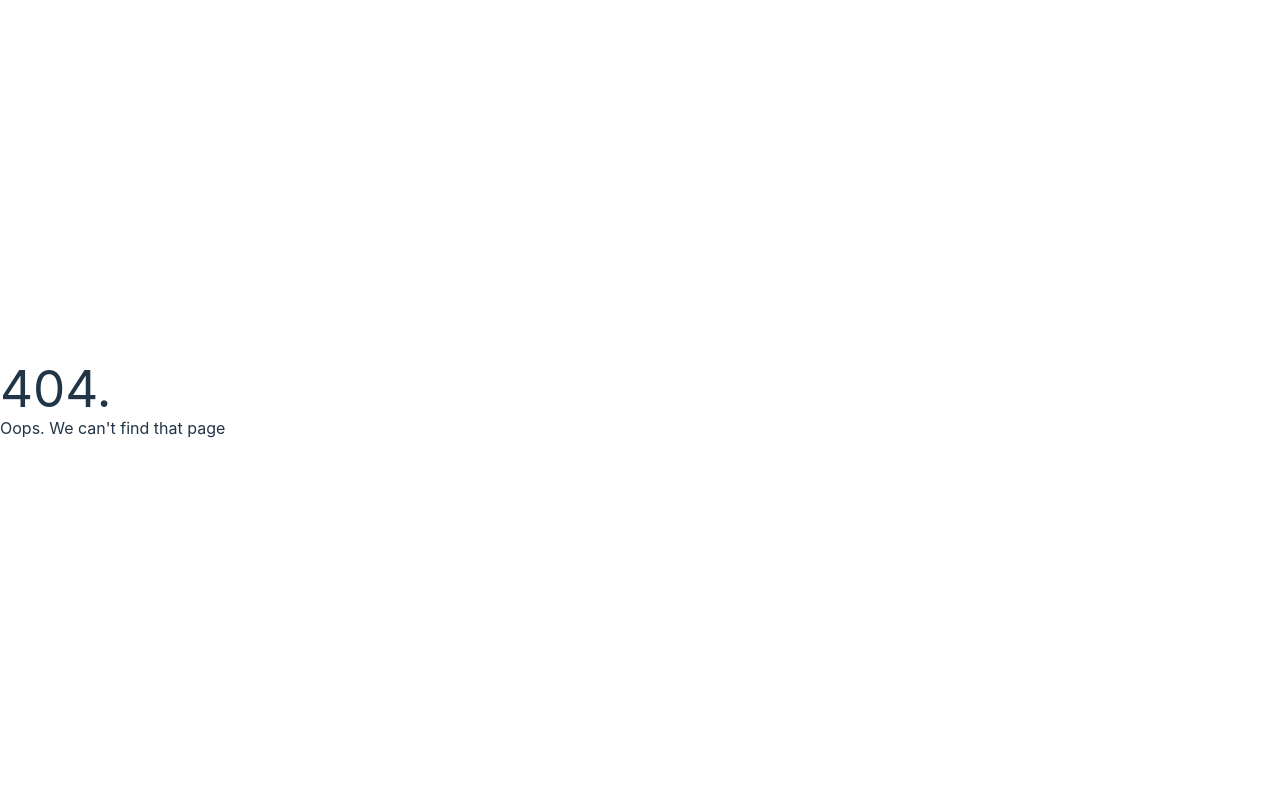
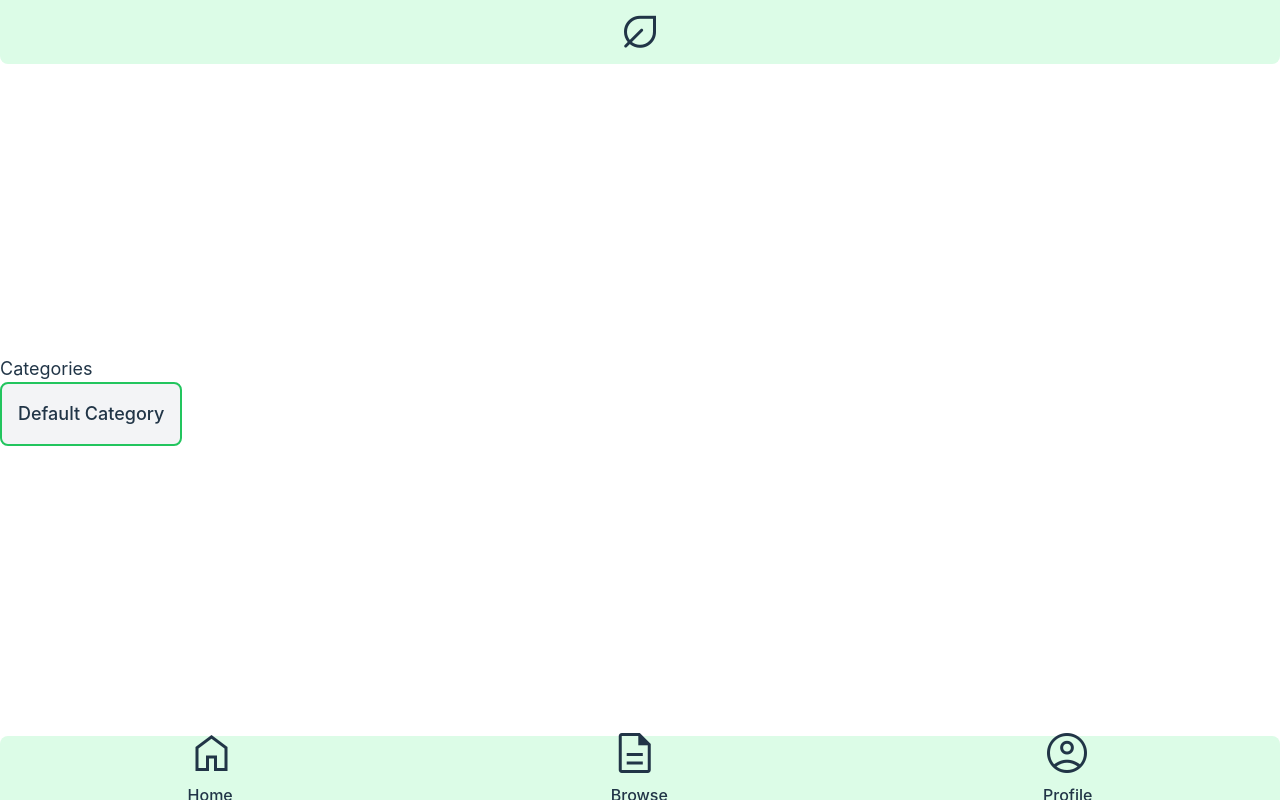
Before and after one commit to DiemBang/green-habit-tracker, a React (Vite) app in the folder green-habit-tracker-frontend/: page /categories in a window 1280 px wide. Before the commit this address had no page. Built offline with nearby package versions, Linux system fonts and the light colour scheme.

Commit message:
create new category and habit pages and misc updates

```diff
--- /dev/null
+++ b/green-habit-tracker-frontend/src/components/CategoryButton.tsx
@@ -0,0 +1,17 @@
+import { useState } from "react";
+import { ICategory } from "../models/ICategory";
+
+export const CategoryButton = () => {
+  const [category, setCategory] = useState<ICategory>({
+    iconUrl: "",
+    name: "Default Category",
+  });
+  return (
+    <>
+      <section className="flex flex-col items-center justify-center bg-gray-100 rounded-lg p-4 border-2 border-green-500">
+        <slot className="mb-2">{category.iconUrl}</slot>
+        <h3 className="text-lg font-medium">{category.name}</h3>
+      </section>
+    </>
+  );
+};
--- /dev/null
+++ b/green-habit-tracker-frontend/src/components/Habit.tsx
@@ -0,0 +1,10 @@
+export const Habit = () => {
+  return (
+    <>
+      <section>
+        <p>This is a Habit</p>
+        <span className="material-symbols-outlined">add</span>
+      </section>
+    </>
+  );
+};
--- a/green-habit-tracker-frontend/src/index.css
+++ b/green-habit-tracker-frontend/src/index.css
@@ -38,6 +38,10 @@ h1 {
   line-height: 1.1;
 }
 
+h2 {
+  font-size: 1.125rem;
+}
+
 button {
   border-radius: 8px;
   border: 1px solid transparent;
--- /dev/null
+++ b/green-habit-tracker-frontend/src/models/ICategory.ts
@@ -0,0 +1,4 @@
+export interface ICategory {
+  iconUrl: string;
+  name: string;
+}
--- /dev/null
+++ b/green-habit-tracker-frontend/src/pages/Categories.tsx
@@ -0,0 +1,13 @@
+import { Link } from "react-router-dom";
+import { CategoryButton } from "../components/CategoryButton";
+
+export const Categories = () => {
+  return (
+    <>
+      <h2>Categories</h2>
+      <Link to="/habitsPerCategory">
+        <CategoryButton></CategoryButton>
+      </Link>
+    </>
+  );
+};
--- a/green-habit-tracker-frontend/src/pages/HabitsPerCategory.tsx
+++ b/green-habit-tracker-frontend/src/pages/HabitsPerCategory.tsx
@@ -1,3 +1,7 @@
 export const HabitsPerCategory = () => {
-  return <></>;
+  return (
+    <>
+      <h2>Habits per Category</h2>
+    </>
+  );
 };
--- a/green-habit-tracker-frontend/src/pages/Home.tsx
+++ b/green-habit-tracker-frontend/src/pages/Home.tsx
@@ -1,7 +1,20 @@
+import { Link } from "react-router-dom";
+
 export const Home = () => {
   return (
     <>
       <p>This is Home</p>
+      <Link to="/categories">
+        <button
+          className="fixed bottom-20 right-4 bg-green-500 text-white rounded-lg px-2 py-2 flex items-center"
+          aria-label="Add Habit"
+        >
+          Add habit
+          <span className="material-symbols-outlined text-2xl ml-2">
+            add_circle
+          </span>
+        </button>
+      </Link>
     </>
   );
 };
```
Also changed, not shown: green-habit-tracker-frontend/src/Router.tsx (+10 -0 lines).
